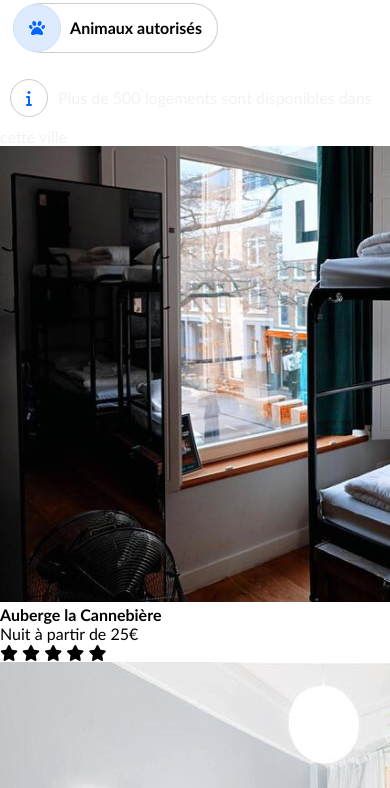
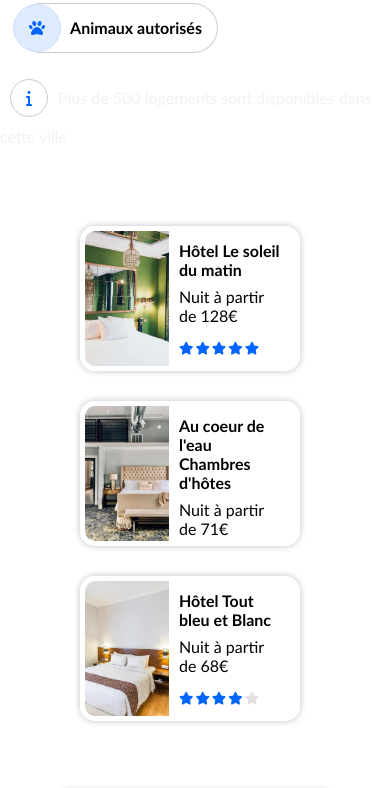
Before and after one commit to Virgie888/Projet-1, a plain HTML site: page Projet 2 - Reservia/index.html in a window 390 px wide. Shown: the part 469-1257 px from the top of the page. Drawn offline with Linux system fonts and the light colour scheme.

Commit message:
changement code css des parties Hébergements et les plus populaires pour les placer correctement selon le desktop et les impératifs du responsive

```diff
--- a/Projet 2 - Reservia/style.css
+++ b/Projet 2 - Reservia/style.css
@@ -164,101 +164,182 @@ div.filter a {
   margin: 10px;
 }
 
-#hostings div.content {
+{
+  box-sizing: border-box;
+}
+
+
+.hotels{
+  display: flex;
+  padding: 0;
+}
+
+.hotels, .populaire{
+
+  border-radius: 20px;
+  padding: 40px;
+}
+
+.hotels .marseille{
   display: flex;
   flex-wrap: wrap;
-}
-#hostings div.list {
-  width: 70%;
-  background-color: #f2f2f2;
-  padding: 20px;
-  border-radius: 20px;
-  margin: 0 30px 30px 0;
-}
-#hostings aside {
-  width: 30%;
-  background-color: #f2f2f2;
-  padding: 20px;
-  border-radius: 20px;
-  margin-bottom: 30px;
+
 }
 
-#hostings div.list article p {
-  margin: 5px 0;
+.hotel_card{
+/*  background-color: dodgerblue;*/
+display: flex;
+flex-direction: column;
+  height: 220px;
+  box-sizing: border-box;
+  border: 5px solid #fff;
+  border-radius: 15px;
+  overflow: hidden;
+  box-shadow: 0 0 7px #c1c1c1;
+  margin-right:15px;
+  margin-left: 15px;
+  margin-bottom: 30px;
+  flex: 30%;
 }
 
-#hostings div.list article i {
-  font-size: 0.8em;
-  margin: -1px;
+.hotel_card img{
+  width: 100%;
+  height: 145px;
+  object-fit: cover;
 }
 
-#hostings div.list article img {
-  width: 100%;
-  height: 130px;
-  border-top-left-radius: 20px;
-  border-top-right-radius: 20px;
+
+
+.hotel_description{
+  display: flex;
+  flex-direction: column;
+ justify-content: space-around;
+  background-color: #fff;
+ padding: 5px 10px;
+}
+
+.hotel_description p,h3{
+  margin: 0;
+}
+
+.hotel_rate{
+  word-spacing: -1ch;
+}
+
+.fa-star{
+  font-size: .8rem;
+  letter-spacing: 2px;
+}
+
+.blue_star{
+  color: #0065FC;
+}
+
+.grey_star{
+  color: #e6e1e1;
+}
+
+
+
+
+/* populaire */
+
+.populaireTab{
+  display: flex;
+  flex-wrap: wrap;
+
+}
+
+
+.populaireIcon{
+  justify-content: space-between;
+  align-items: baseline;
+}
+
+.populaireIcon h2{
+  margin-top: 0;
+  margin-bottom: 25px;
+}
+
+.populaireIcon i{
+  font-size: 1.5rem;
+}
+
+.populaireCard{
+  display: flex;
+  height: 145px;
+  width: 400px;
+  border: 5px solid #fff;
+  border-radius: 15px;
+  margin-bottom: 30px;
+  box-shadow: 0 0 7px #c1c1c1;
+  box-sizing: border-box;
+  overflow: hidden;
+}
+
+.populaireCard img{
+  width: 40%;
+  height: 100%;
   object-fit: cover;
 }
-#hostings div.list div.row {
+
+.populaireDescription{
   display: flex;
-  flex-wrap: wrap;
-  flex-direction: row;
+  background-color: #fff;
+  flex-direction: column;
   justify-content: space-between;
-  margin-bottom: 30px;
+  padding: 10px;
 }
-#hostings div.list div.row article {
-  width: 29%;
-  background-color: white;
-  border-radius: 20px;
-  border: 3px solid white;
-  box-shadow: 0 4px 8px 0 rgba(0, 0, 0, 0.2), 0 6px 20px 0 rgba(0, 0, 0, 0.2);
+
+
+
+.populaireDescription .hotel_name + p{
+  margin-top: 8px;
+  margin-bottom: 0;
 }
-#hostings div.list div.row article div.text {
-  padding: 8px;
-}
-#hostings div.list article img {
-    width: 100%;
-    height: 130px;
-    border-top-left-radius: 20px;
-    border-top-right-radius: 20px;
-    object-fit: cover;
+
+
+
+
+/* Responsive layout - makes a one column-layout instead of a two-column layout */
+@media (max-width: 1024px) {
+  .hotel_card{
+    flex: 40%;
   }
 
-  #element{
-    display:flex;
-    flex-direction:column;
+  .hotels{
+      flex-direction: column;
   }
-    #propos{
-    display:flex;
-    flex-direction:column;
+  .populaireTab{
+      display: flex;
+      flex-wrap: wrap;
   }
 
-  #hebergement{
-    display:flex;
-    flex-direction: column;
+  .populaireCard{
+      flex: 30%;
+      margin-right: 10px;
   }
 
-  #assistance{
-    display:flex;
-    flex-direction:column;
+  .hotels .marseille{
+      order: 2;
   }
 
- @media (max-width: 1180px) {
-  #hostings div.list {
-    width: 96%;
-  }
-  #hostings div.content {
-    flex-direction: column-reverse;
-  }
-  #hostings aside {
-    width: 96%;
+}
+
+
+@media (max-width: 965px) {
+
+  .populaireCard{
+     flex: 100%;
   }
 }
-@media (max-width: 800px) {
-  #hostings div.list div.row {
-    flex-direction: column;
+
+@media (max-width: 575px) {
+  .hotel_card {
+    flex: 100%;
   }
-  #hostings div.list div.row article {
-    width: 100%;
-  }
+
+  .populaireCard{
+      flex: 100%;
+   }
 }
```
